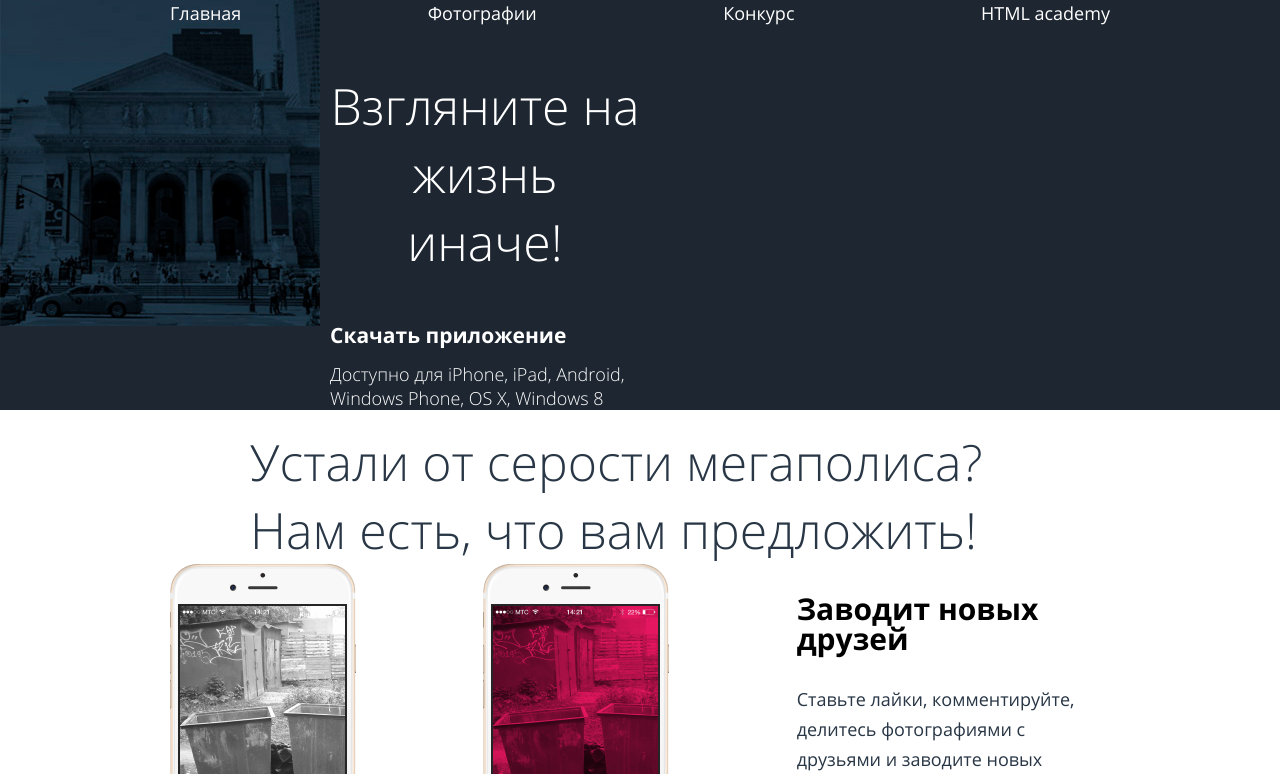
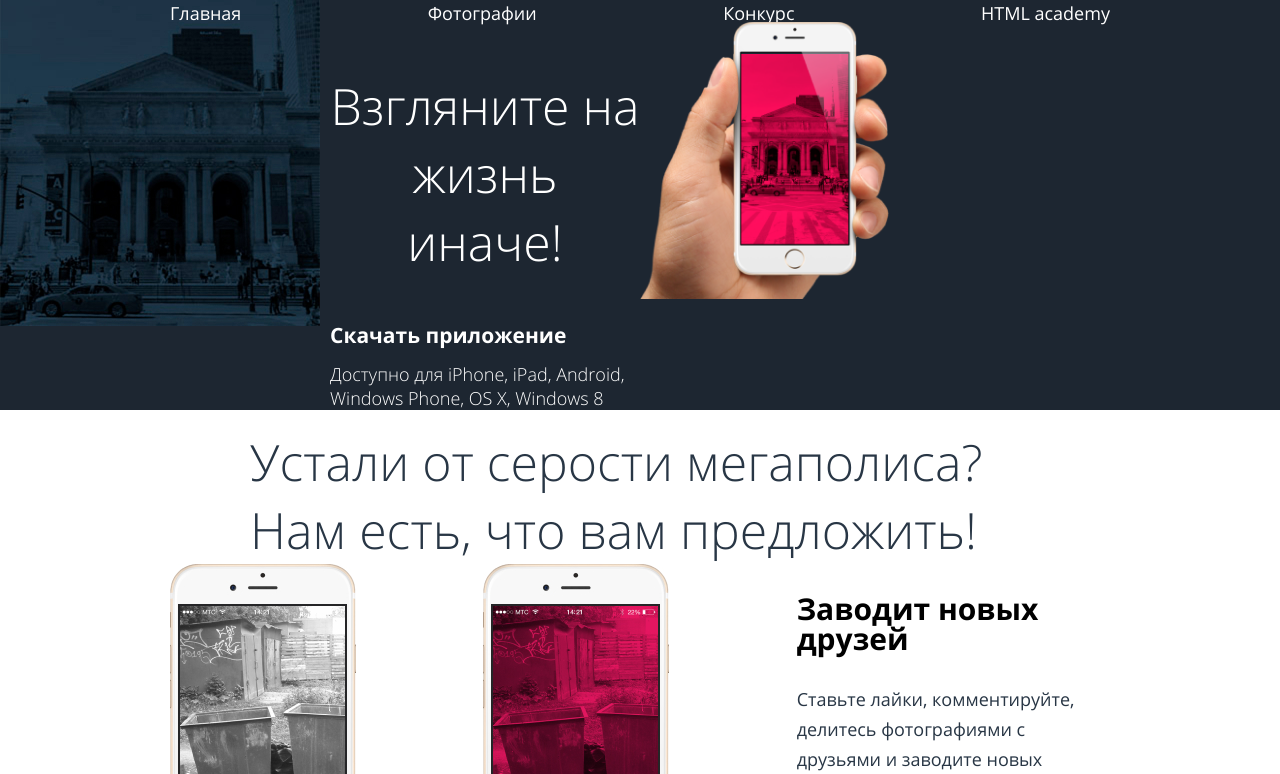
Before and after one commit to Hack-crypto-key/1089973-pink-24, a website: page source/index.html in a window 1280 px wide. Shown: the part 26-800 px from the top of the page. Drawn offline with nearby package versions, Linux system fonts and the light colour scheme; files that its build step writes are made by us from their sources.

Commit message:
поменял картинку

```diff
--- a/source/index.html
+++ b/source/index.html
@@ -47,7 +47,7 @@
           <p class="header-description__slogan">
             Взгляните на жизнь иначе!
           </p>
-          <!-- <img class="header-description__image-app" src="img/image-phone-hand.jpg" width="320" height="286" alt="приложение pink"> -->
+          <img class="header-description__image-app" src="img/hand-phone.png" width="320" height="286" alt="приложение pink">
         </div>
       </div>
       <div class="header-downloader">
```
Also changed, not shown: source/img/hand-phone.png (added), source/img/image-phone-hand.jpg (deleted).
